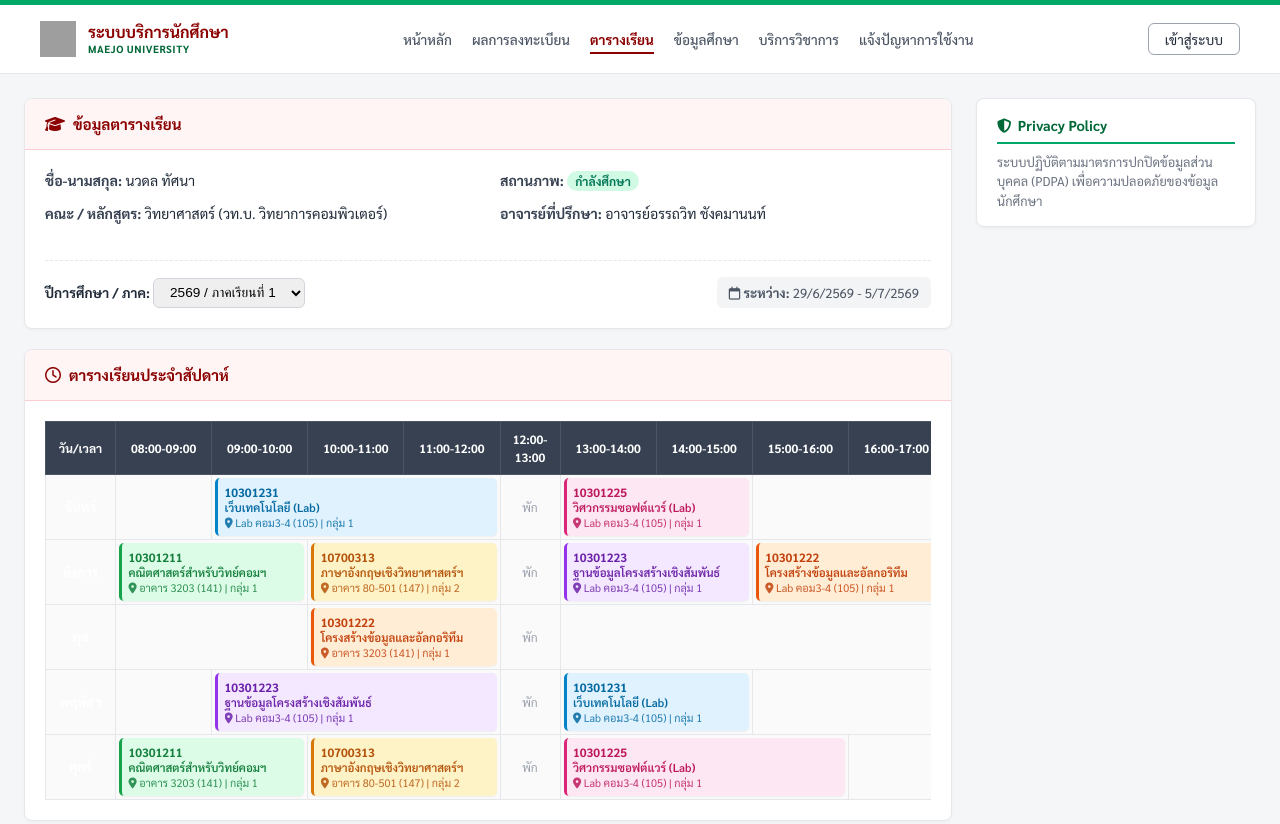
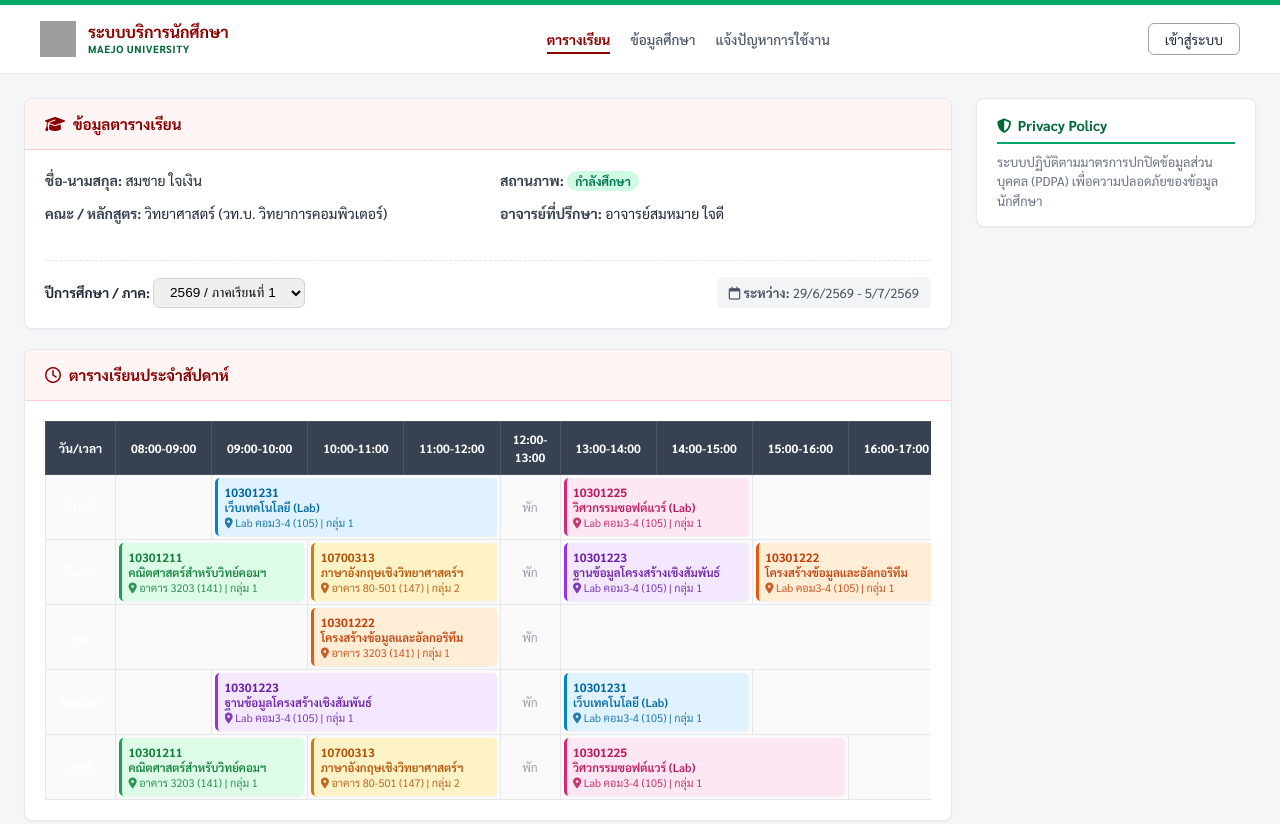
Before and after one commit to fewxxt/mju-student-354, a plain HTML site: page schedule.html in a window 1280 px wide. Shown: the top 824 px of the page. Drawn offline with Linux system fonts and the light colour scheme; grey boxes are pictures that could not be loaded.

Commit message:
Update schedule.html

```diff
--- a/schedule.html
+++ b/schedule.html
@@ -11,7 +11,6 @@
 
   <div class="top-stripe"></div>
 
-  <!-- Header -->
   <header class="site-header">
     <div class="header-container">
       <div class="brand-section">
@@ -24,11 +23,8 @@
 
       <nav>
         <ul class="nav-menu">
-          <li class="nav-item"><a href="#">หน้าหลัก</a></li>
-          <li class="nav-item"><a href="#">ผลการลงทะเบียน</a></li>
           <li class="nav-item"><a href="schedule.html" class="active">ตารางเรียน</a></li>
           <li class="nav-item"><a href="profile.html">ข้อมูลศึกษา</a></li>
-          <li class="nav-item"><a href="#">บริการวิชาการ</a></li>
           <li class="nav-item"><a href="index.html">แจ้งปัญหาการใช้งาน</a></li>
         </ul>
       </nav>
@@ -37,12 +33,10 @@
     </div>
   </header>
 
-  <!-- Main Content Layout -->
   <main class="main-layout">
 
     <div class="left-content">
 
-      <!-- Card 1: ข้อมูลตารางเรียน -->
       <section class="card">
         <header class="card-header">
           <i class="fa-solid fa-graduation-cap" style="color:#8b0000;"></i>
@@ -50,10 +44,10 @@
         </header>
         <div class="card-body">
           <div class="info-grid">
-            <div class="info-item"><span class="label">ชื่อ-นามสกุล:</span> นวดล ทัศนา</div>
+            <div class="info-item"><span class="label">ชื่อ-นามสกุล:</span> สมชาย ใจเงิน</div>
             <div class="info-item"><span class="label">สถานภาพ:</span> <span class="badge-green">กำลังศึกษา</span></div>
             <div class="info-item"><span class="label">คณะ / หลักสูตร:</span> วิทยาศาสตร์ (วท.บ. วิทยาการคอมพิวเตอร์)</div>
-            <div class="info-item"><span class="label">อาจารย์ที่ปรึกษา:</span> อาจารย์อรรถวิท ชังคมานนท์</div>
+            <div class="info-item"><span class="label">อาจารย์ที่ปรึกษา:</span> อาจารย์สมหมาย ใจดี</div>
           </div>
 
           <div class="filter-bar">
@@ -71,7 +65,6 @@
         </div>
       </section>
 
-      <!-- Card 2: ตารางเรียนประจำสัปดาห์ -->
       <section class="card">
         <header class="card-header">
           <i class="fa-regular fa-clock" style="color:#8b0000;"></i>
@@ -320,7 +313,6 @@
 
     </div>
 
-    <!-- Right Sidebar -->
     <aside class="sidebar-card">
       <h3 class="sidebar-title">
         <i class="fa-solid fa-shield-halved"></i> Privacy Policy
```
